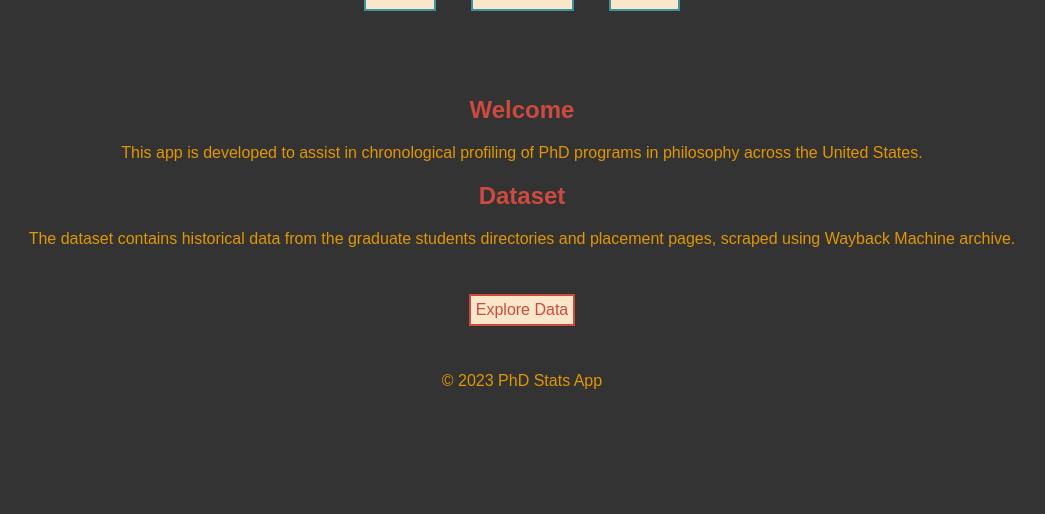
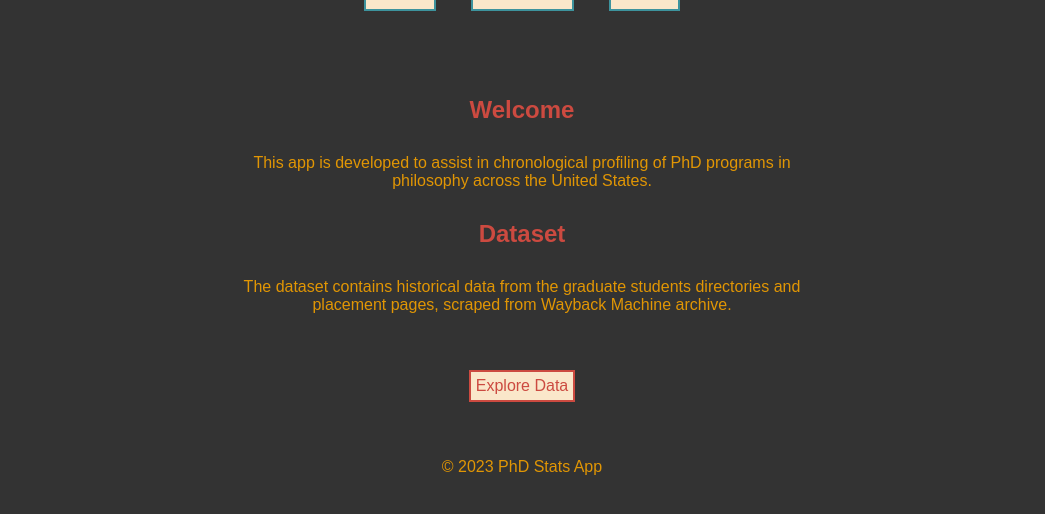
Before and after one commit to vladyslav-pauk/grad-stats, a Flask app: page / in a window 1280 px wide. Shown: the part 77-591 px from the top of the page, without its empty margins (118-1163 px from the left). Run offline with Flask 2, Linux system fonts and the light colour scheme.

Commit message:
fix: style and text

```diff
--- a/phd_stats/viewer/static/styles.css
+++ b/phd_stats/viewer/static/styles.css
@@ -127,9 +127,12 @@ th {
     color: var(--beige);
 }
 
-/* Error message styling */
 p {
     margin: 10px 0;
+    max-width: 600px;
+    margin-left: auto;
+    margin-right: auto;
+    padding: 10px;
     color: var(--yellow);
     text-align: center;
 }
--- a/phd_stats/viewer/templates/index.html
+++ b/phd_stats/viewer/templates/index.html
@@ -7,7 +7,7 @@
 <h2>Welcome</h2>
 <p>This app is developed to assist in chronological profiling of PhD programs in philosophy across the United States.</p>
 <h2>Dataset</h2>
-<p>The dataset contains historical data from the graduate students directories and placement pages, scraped using Wayback Machine archive.
+<p>The dataset contains historical data from the graduate students directories and placement pages, scraped from Wayback Machine archive.
 </p>
 <br><br>
 <div class="center-container">
```
